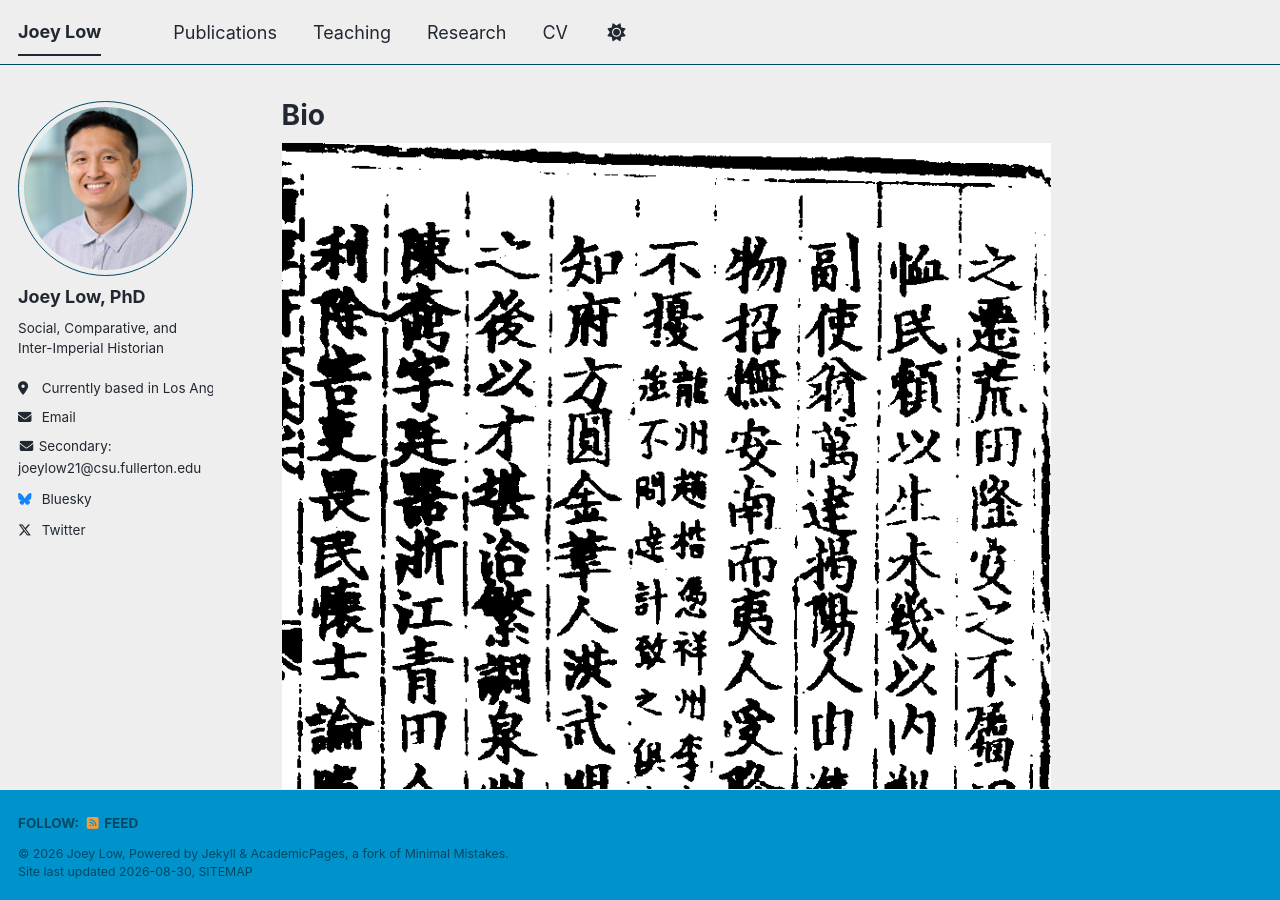
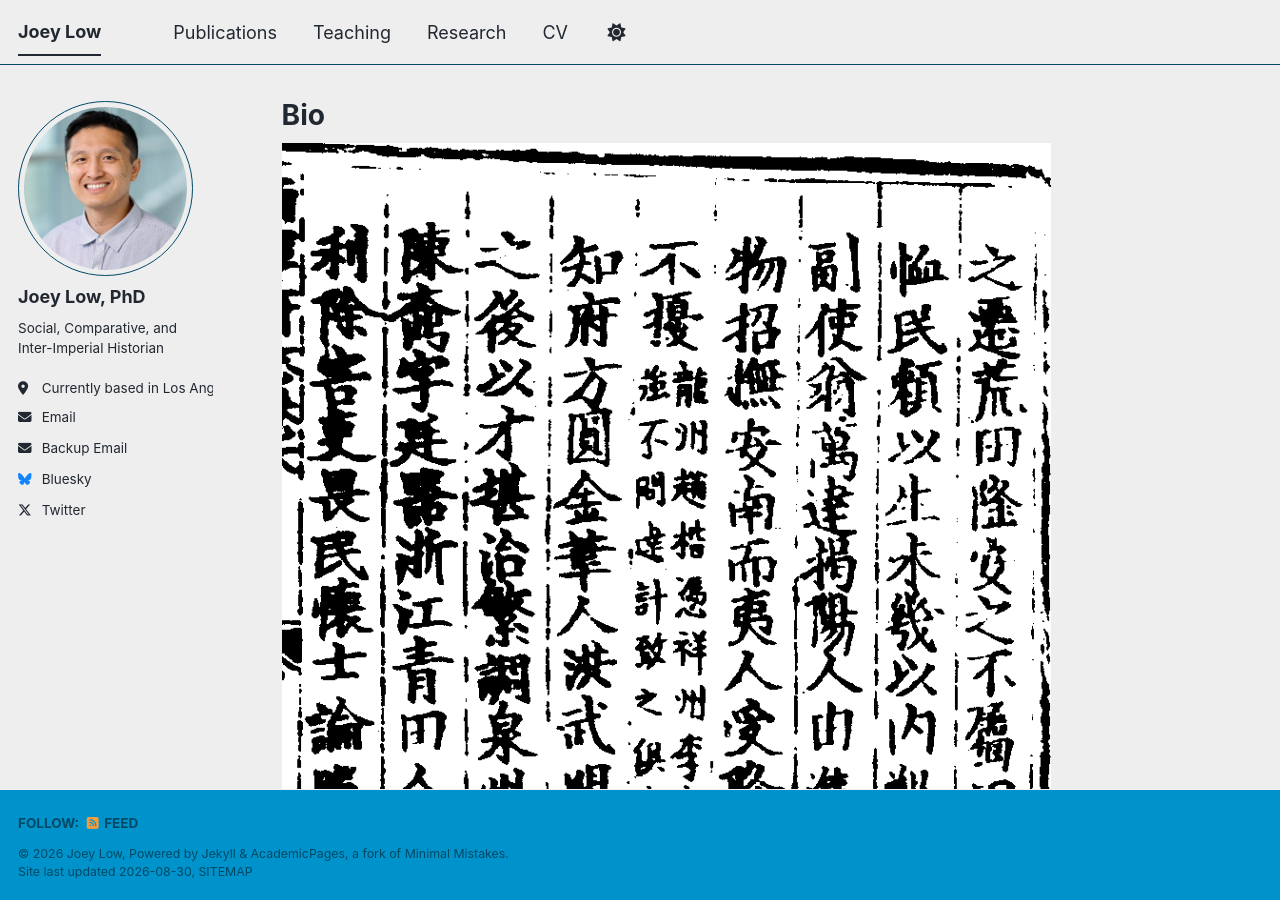
Before and after one commit to joeylow21/joeylow21.github.io, a Jekyll site: the page built from _pages/about.md, in a window 1280 px wide and 900 px high. Built offline with Jekyll 4.4.1, drawn with Linux system fonts in a browser that asks for light colours; a style sheet for code colours, icons or effects is not loaded.

Commit message:
Update author-profile.html

```diff
--- a/_includes/author-profile.html
+++ b/_includes/author-profile.html
@@ -37,7 +37,7 @@
         <li><a href="mailto:{{ author.email }}"><i class="fas fa-fw fa-envelope icon-pad-right" aria-hidden="true"></i>{{ site.data.ui-text[site.locale].email_label | default: "Email" }}</a></li>
       {% endif %}
       {% if author.email2 %}
-        <li><i class="fas fa-fw fa-envelope"></i> Secondary: <a href="mailto:{{ author.email2 }}">{{ author.email2 }}</a></li>
+        <li><a href="mailto:{{ author.email2 }}"><i class="fas fa-fw fa-envelope icon-pad-right" aria-hidden="true"></i>Backup Email</a></li>
       {% endif %}
 
       <!-- Font Awesome and Academicons icons / Academic websites -->
```
